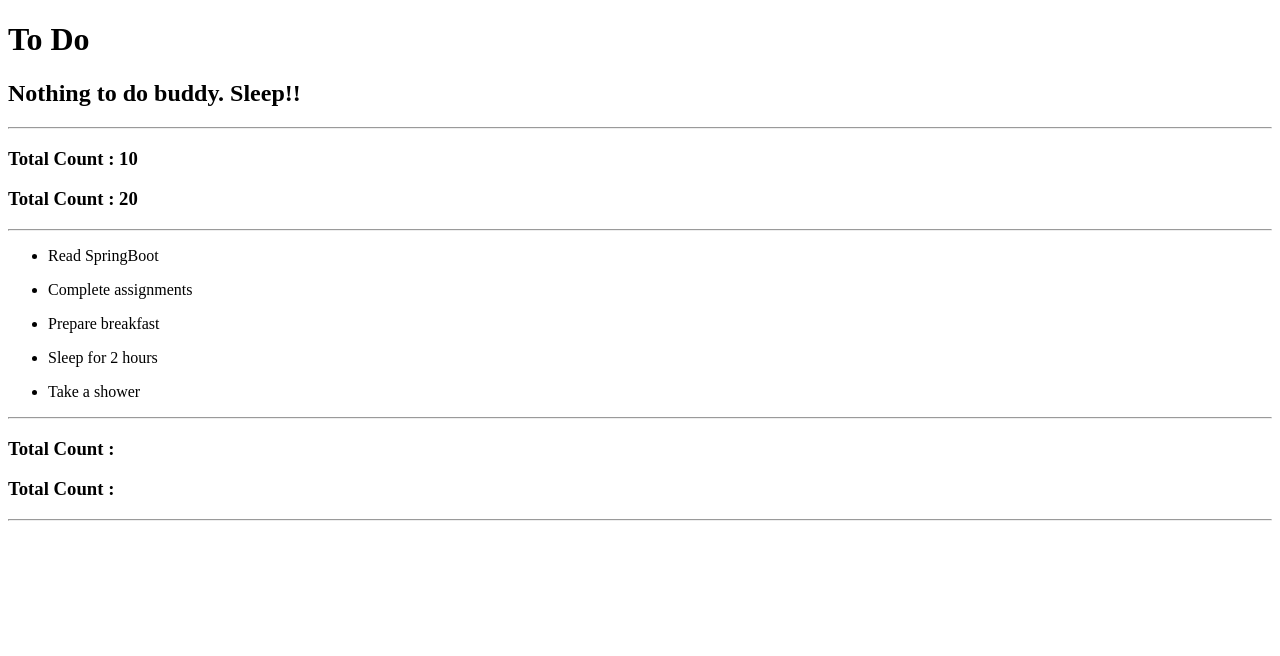
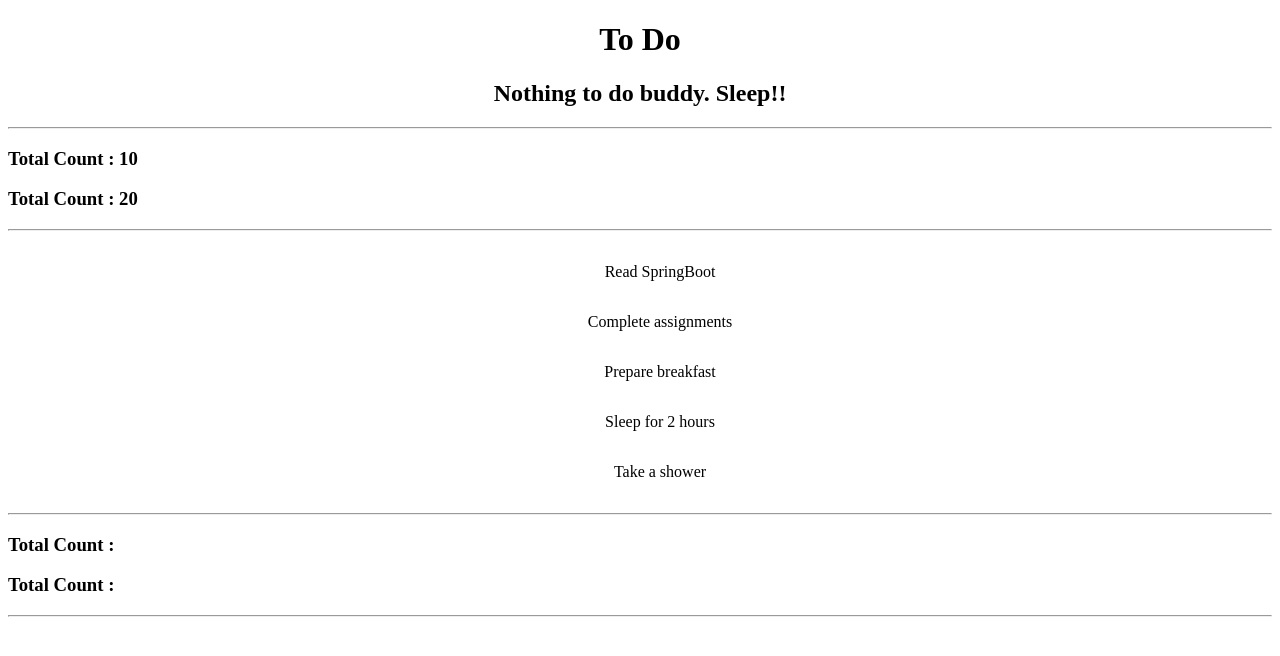
Before and after one commit to Rajashree-85/Todo-App, a JavaScript app: page / in a window 1280 px wide. Shown: the top 656 px of the page. Built offline with nearby package versions, Linux system fonts and the light colour scheme.

Commit message:
Used map function and display todo

```diff
--- a/public/index.html
+++ b/public/index.html
@@ -1,7 +1,7 @@
 <!DOCTYPE html>
 <html lang="en">
   <head>
-    <title>React App</title>
+    <title>To Do</title>
   </head>
 
   <body>
--- a/src/App.js
+++ b/src/App.js
@@ -2,7 +2,20 @@ import "./style.css";
 import Header from "./Header/Header.js";
 import Count from "./Count/Count.js";
 import SubHeader from "./Header/SubHeader/SubHeader.js";
-import Items from "./Items.js";
+
+const countList = [
+  { id: 0, value: "Read SpringBoot" },
+  { id: 1, value: "Complete assignments" },
+  { id: 2, value: "Prepare breakfast" },
+  { id: 3, value: "Sleep for 2 hours" },
+  {id : 4, value: "Take a shower"}
+];
+
+const listItems = countList.map((num) => (
+  <li key={num.id}>
+    <p>{num.value}</p>
+  </li>
+));
 
   export default function App() {
     return (
@@ -14,9 +27,11 @@ import Items from "./Items.js";
 
         <Count data="10" />
         <Count data="20"></Count>
+
         <hr />
-        <Items />
+        <ul>{listItems}</ul>
         <hr />
+
         <Count />
         <Count label="Counted till" />
         <hr />
--- a/src/Items.js
+++ /dev/null
@@ -1,16 +0,0 @@
-export default function Items() {
-    const countList = [
-      { id: 0, value: "Read SpringBoot" },
-      { id: 1, value: "Complete assignments" },
-      { id: 2, value: "Prepare breakfast" },
-      { id: 3, value: "Sleep for 2 hours" },
-      {id:4, value:"Take a shower"}
-    ];
-
-    const listItems = countList.map((num) => (
-      <li key={num.id}>
-        <p>{num.value}</p>
-      </li>
-    ));
-    return <ul>{listItems}</ul>;
-  }
--- a/src/style.css
+++ b/src/style.css
@@ -2,3 +2,13 @@
     font-family: sans-serif;
     text-align: center;
   }
+
+  h1,h2{
+    display: flex;
+    justify-content:center;
+  }
+
+  li{
+    display: flex;
+    justify-content:center;
+  }
```
